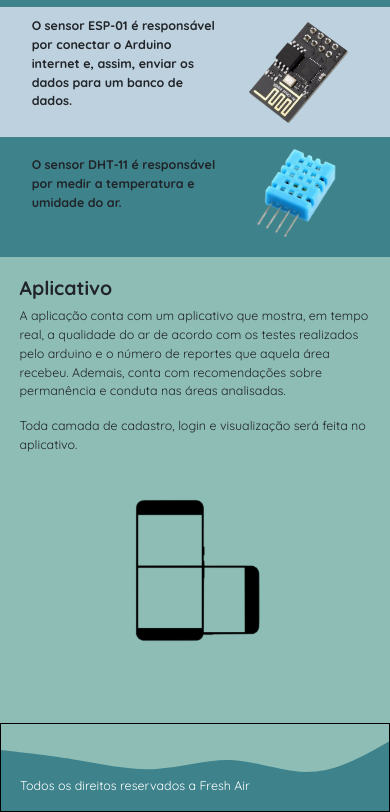
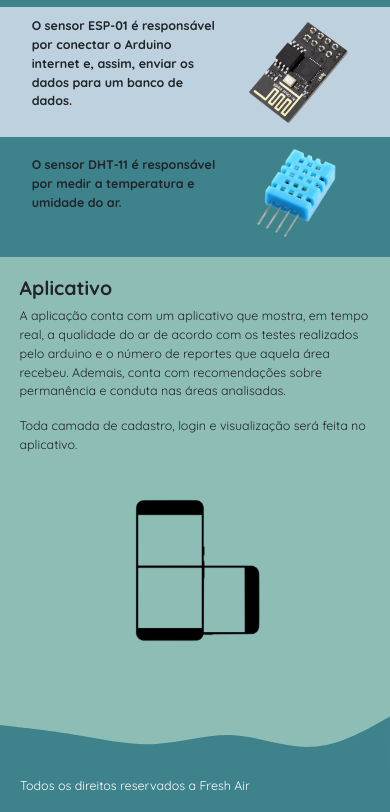
Before and after one commit to FelipeVoidela/sprint4-front-end, a plain HTML site: page index.html in a window 390 px wide. Shown: the part 2808-3620 px from the top of the page. Drawn offline with nearby package versions, Linux system fonts and the light colour scheme.

Commit message:
finalizacoes

```diff
--- a/index.html
+++ b/index.html
@@ -1,9 +1,10 @@
 <!DOCTYPE html>
 <html lang="pt-br">
 <head>
+    <link rel="shortcut icon" href="./images/icons/cloud-computing.png">
     <meta charset="UTF-8">
     <meta name="viewport" content="width=device-width, initial-scale=1.0">
-    <title>Sprint-4-Front-End</title>
+    <title>Fresh air</title>
 
     <!--Google-->
     <link rel="preconnect" href="https://fonts.googleapis.com">
--- a/scss/style.scss
+++ b/scss/style.scss
@@ -123,6 +123,7 @@ header.menu-header{
     //tablet
     @media (max-width: 1200px) {
         .introduction-container {
+            height: 100%;
             background-image: url(../images/bg-images/introduction-img.png);
             background-size: 60% 100%;
             background-repeat: no-repeat;
@@ -944,7 +945,6 @@ header.menu-header{
         max-width: 100%;
         height: auto;
         position: absolute;
-        bottom: 0;
     }
 
     p {
@@ -953,15 +953,43 @@ header.menu-header{
         position: relative;
         margin-left: 20px;
     }
-    @media (max-width: 700px) {
+    //tablet
+    @media (max-width: 1200px) {
         height: 5vh;
+        background-color: var(--color-second);
         img {
-            width: 100vh;
+            top: -150px;
+            width: 100vw;
             height: auto;
-            border: 1px solid black;
         }
         p{
             font-size: var(--font-text-sm);
         }
     }
+    //mobile
+    @media (max-width: 700px) {
+        height: 5vh;
+        background-color: var(--color-second);
+        img {
+            top: -90px;
+            width: 100vw;
+            height: auto;
+        }
+        p{
+            font-size: var(--font-text-sm);
+        }
+    }
+        //mobile
+        @media (max-width: 400px) {
+            height: 5vh;
+            background-color: var(--color-second);
+            img {
+                top: -70px;
+                width: 100vw;
+                height: auto;
+            }
+            p{
+                font-size: var(--font-text-sm);
+            }
+        }
 }
```
Also changed, not shown: css/style.css, images/icons/cloud-computing.png (added), 1 other file.
